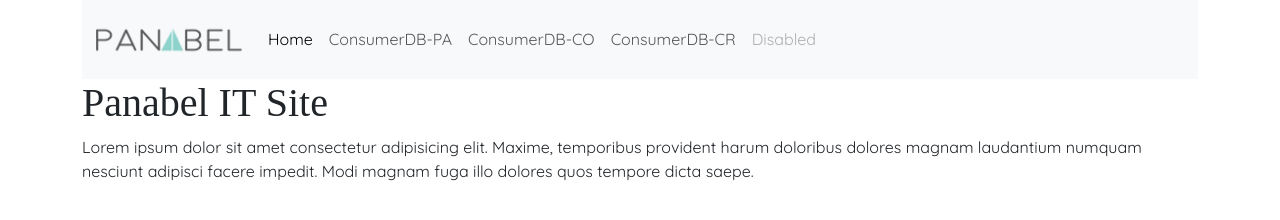
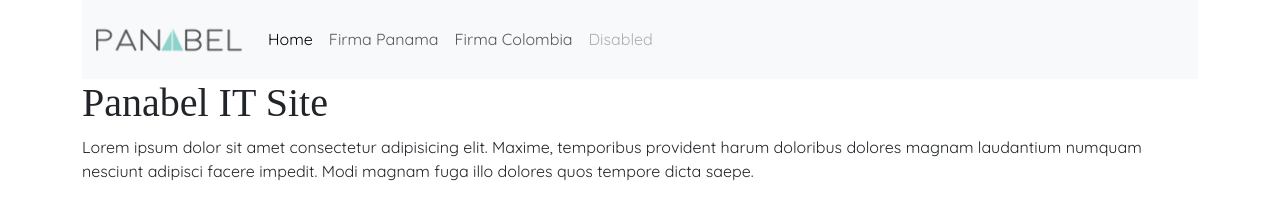
Before and after one commit to itpanabel/itpanabel.github.io, a plain HTML site: page index.html in a window 1280 px wide. Drawn offline with nearby package versions, Linux system fonts and the light colour scheme; a web font is replaced by a local one.

Commit message:
Added URL for email signatures

```diff
--- a/index.html
+++ b/index.html
@@ -30,9 +30,9 @@
         <div class="collapse navbar-collapse" id="navbarNavAltMarkup">
           <div class="navbar-nav">
             <a class="nav-link active" aria-current="page" href="#">Home</a>
-            <a class="nav-link" href="consumerdb-pa.html">ConsumerDB-PA</a>
-            <a class="nav-link" href="#">ConsumerDB-CO</a>
-            <a class="nav-link" href="#">ConsumerDB-CR</a>
+            <a class="nav-link" href="https://itpanabel.github.io/eSignPanama/">Firma Panama</a>
+            <a class="nav-link" href="https://itpanabel.github.io/eSignColombia/">Firma Colombia</a>
+            <!-- <a class="nav-link" href="#">ConsumerDB-CR</a> -->
             <a class="nav-link disabled">Disabled</a>
           </div>
         </div>
```
